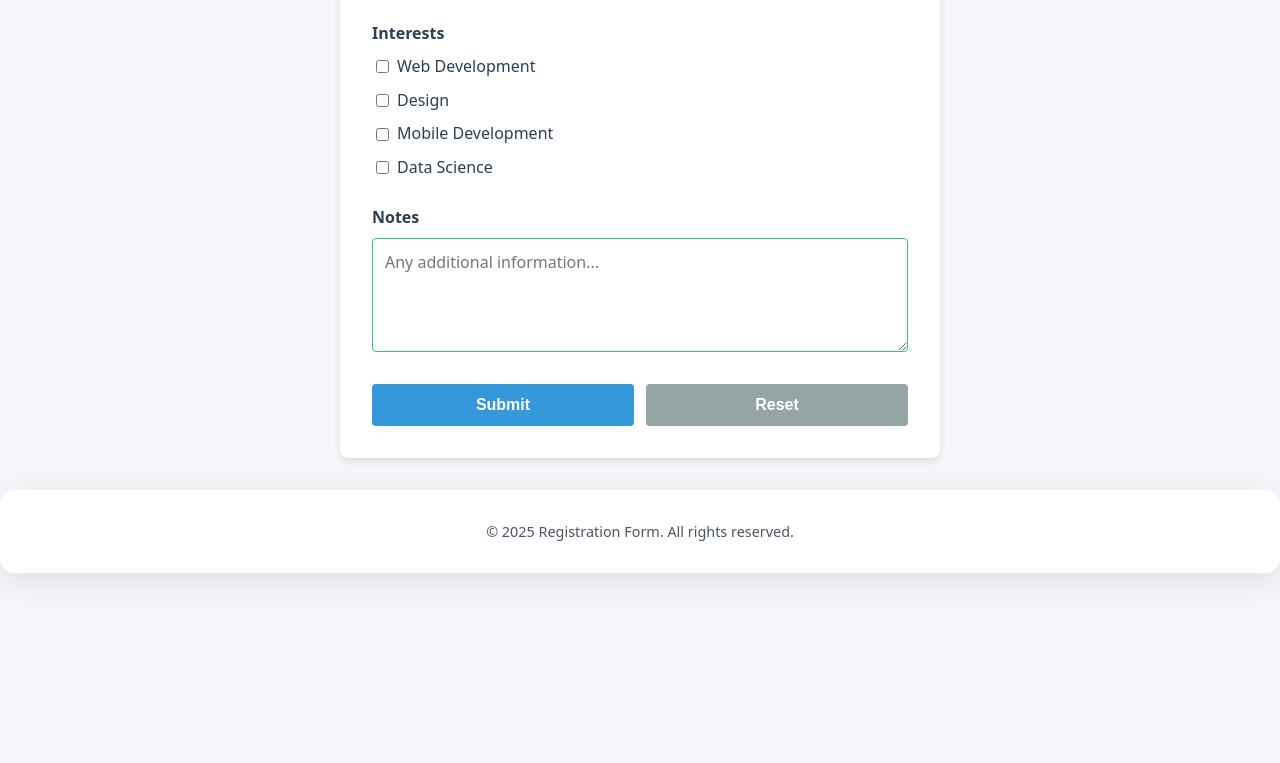
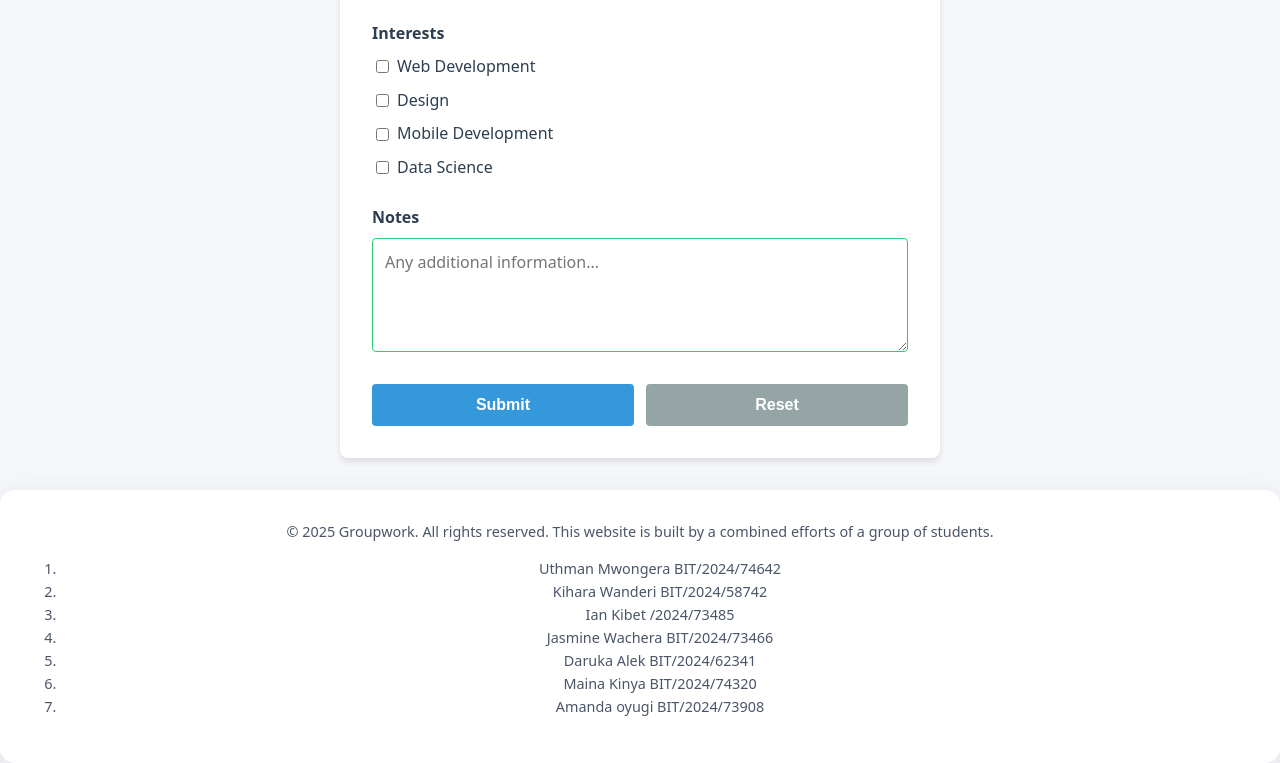
Before and after one commit to ian-szn/Form-Group-work, a plain HTML site: page index.html in a window 1280 px wide. Shown: the part 751-1514 px from the top of the page. Before the commit the page ends 1324 px from the top, so only its background shows below. Drawn offline with Linux system fonts and the light colour scheme.

Commit message:
Update index.html

```diff
--- a/index.html
+++ b/index.html
@@ -105,7 +105,21 @@
 </main>
 
 <footer>
-  &copy; 2025 Registration Form. All rights reserved.
+  &copy; 2025 Groupwork. All rights reserved.
+
+  This website is built by a combined efforts of a group of students.
+
+        <ol>
+         <li>Uthman Mwongera BIT/2024/74642</li>
+         <li>Kihara Wanderi BIT/2024/58742</li>
+         <li>Ian Kibet  /2024/73485</li>
+         <li>Jasmine Wachera BIT/2024/73466</li>
+         <li>Daruka Alek BIT/2024/62341</li>
+         <li>Maina Kinya BIT/2024/74320</li>
+         <li>Amanda oyugi BIT/2024/73908</li>
+        </ol>
+
+
 </footer>
 
 <script src="index.js"></script>
```
